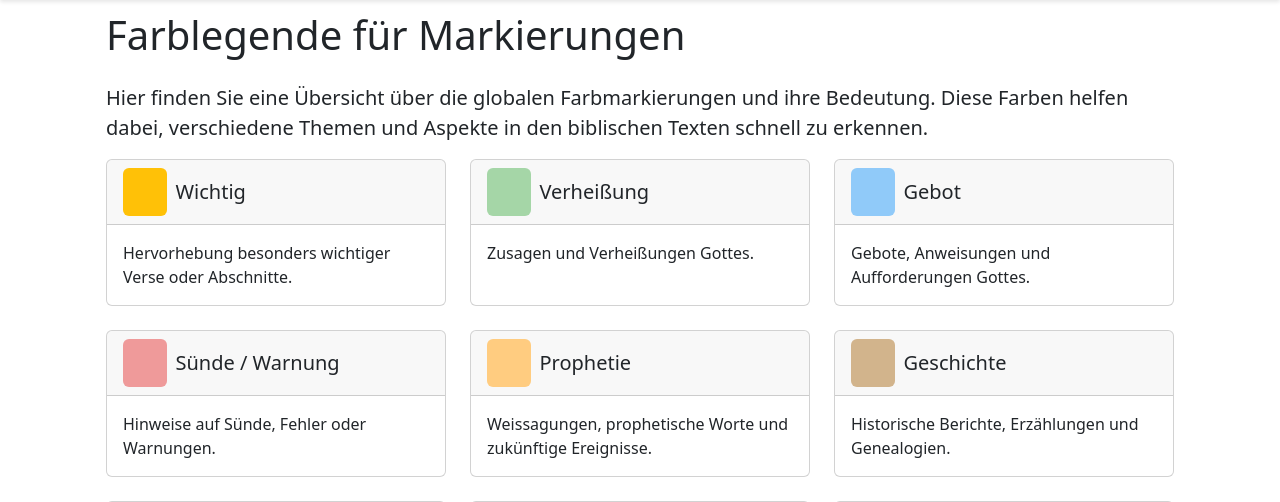
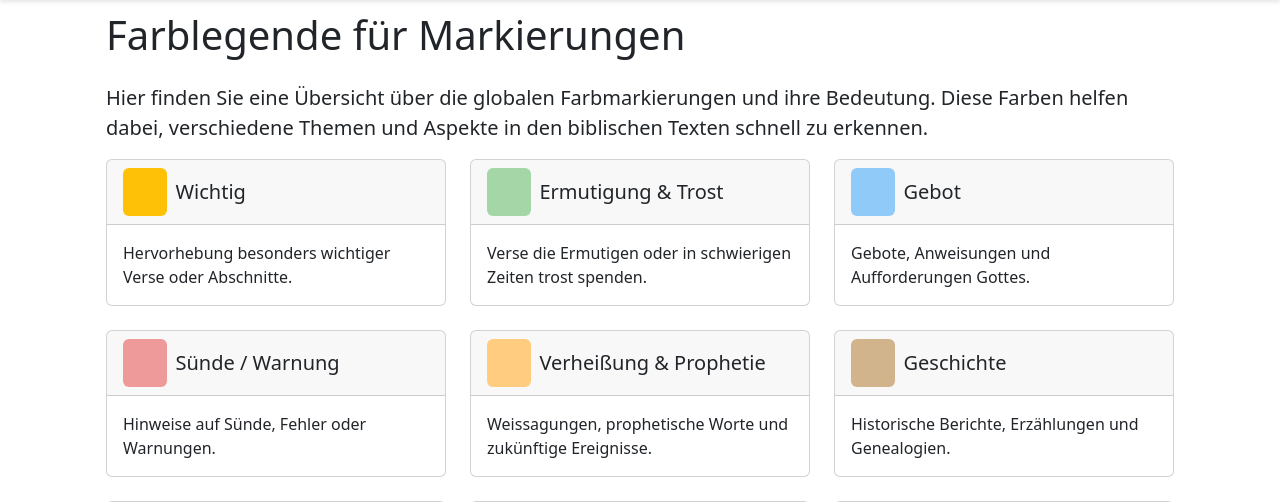
Before and after one commit to LukeEckardt9988/stormhunter, a PHP site: page /farblegende.php in a window 1280 px wide. Shown: the part 63-565 px from the top of the page. Run offline with PHP 8.4, Linux system fonts and the light colour scheme.

Commit message:
ermutigung und trost hinzugefügt. und verheisung zu prophetie geschrieben

```diff
--- a/app.js
+++ b/app.js
@@ -117,9 +117,9 @@ function showVerseActionsInModal(verseElement) {
     modalTitle.textContent = `Aktionen für ${bookChapterTitleText}, Vers ${verseNumText}`;
 
     const highlightColors = [
-        { name: 'Wichtig (Gelb)', value: 'yellow', cssClass: 'bg-warning' }, { name: 'Verheißung (Grün)', value: 'green', cssClass: 'bg-green-custom' },
+        { name: 'Wichtig (Gelb)', value: 'yellow', cssClass: 'bg-warning' }, { name: 'Ermutigung & Trost (Grün)', value: 'green', cssClass: 'bg-green-custom' },
         { name: 'Gebot (Blau)', value: 'blue', cssClass: 'bg-blue-custom' }, { name: 'Sünde/Warnung (Rot)', value: 'red', cssClass: 'bg-red-custom' },
-        { name: 'Prophetie (Orange)', value: 'orange', cssClass: 'bg-orange-custom' }, { name: 'Geschichte (Braun)', value: 'brown', cssClass: 'bg-brown-custom' },
+        { name: 'Verheißung & Prophetie (Orange)', value: 'orange', cssClass: 'bg-orange-custom' }, { name: 'Geschichte (Braun)', value: 'brown', cssClass: 'bg-brown-custom' },
         { name: 'Gleichnis (Türkis)', value: 'parable', cssClass: 'bg-parable-custom' }, { name: 'Zurechtweisung (Lavendel)', value: 'rebuke', cssClass: 'bg-rebuke-custom' },
         { name: 'Namen/Orte (Oliv)', value: 'name', cssClass: 'bg-name-custom' }, { name: 'Heiligung (Rosé)', value: 'sanctification', cssClass: 'bg-sanctification-custom' },
         { name: 'Wunder (Gold)', value: 'miracle', cssClass: 'bg-miracle-custom' }, { name: 'Gottes Wirken (Himmelblau)', value: 'gods_work', cssClass: 'bg-gods-work-custom' },
--- a/config.php
+++ b/config.php
@@ -20,7 +20,7 @@ if (session_status() == PHP_SESSION_NONE) {
 define('DB_SERVER', 'localhost');
 define('DB_USERNAME', 'root');
 define('DB_PASSWORD', '');
-define('DB_NAME', 'bibelapp_db'); // Name Ihrer Datenbank
+define('DB_NAME', 'dbs14268018'); // Name Ihrer Datenbank
 
 // Globale PDO-Verbindungsvariable
 $pdo = null;
--- a/farblegende.php
+++ b/farblegende.php
@@ -14,10 +14,10 @@ require_once 'header.php';
 $colorLegend = [
     // Existierende Farben
     ['name' => 'Wichtig', 'value' => 'yellow', 'cssClass' => 'bg-warning', 'description' => 'Hervorhebung besonders wichtiger Verse oder Abschnitte.'],
-    ['name' => 'Verheißung', 'value' => 'green', 'cssClass' => 'bg-green-custom', 'description' => 'Zusagen und Verheißungen Gottes.'],
+    ['name' => 'Ermutigung & Trost', 'value' => 'green', 'cssClass' => 'bg-green-custom', 'description' => 'Verse die Ermutigen oder in schwierigen Zeiten trost spenden.'],
     ['name' => 'Gebot', 'value' => 'blue', 'cssClass' => 'bg-blue-custom', 'description' => 'Gebote, Anweisungen und Aufforderungen Gottes.'],
     ['name' => 'Sünde / Warnung', 'value' => 'red', 'cssClass' => 'bg-red-custom', 'description' => 'Hinweise auf Sünde, Fehler oder Warnungen.'],
-    ['name' => 'Prophetie', 'value' => 'orange', 'cssClass' => 'bg-orange-custom', 'description' => 'Weissagungen, prophetische Worte und zukünftige Ereignisse.'],
+    ['name' => 'Verheißung & Prophetie', 'value' => 'orange', 'cssClass' => 'bg-orange-custom', 'description' => 'Weissagungen, prophetische Worte und zukünftige Ereignisse.'],
     ['name' => 'Geschichte', 'value' => 'brown', 'cssClass' => 'bg-brown-custom', 'description' => 'Historische Berichte, Erzählungen und Genealogien.'],
     ['name' => 'Gleichnis', 'value' => 'parable', 'cssClass' => 'bg-parable-custom', 'description' => 'Bildhafte Erzählungen und Gleichnisse Jesu oder anderer biblischer Figuren.'],
     ['name' => 'Zurechtweisung / Ermahnung', 'value' => 'rebuke', 'cssClass' => 'bg-rebuke-custom', 'description' => 'Korrektur, Tadel oder ernste Ermahnungen.'],
--- a/status.php
+++ b/status.php
@@ -15,10 +15,10 @@ require_once 'header.php';
 $highlightColorsPHP = [
     // Diese HEX-Werte sind Beispiele und MÜSSEN an Ihre `styles.css` angepasst werden!
     'yellow' => ['name' => 'Wichtig',        'hex' => '#ffe082'], // bg-warning
-    'green'  => ['name' => 'Verheißung',     'hex' => '#a5d6a7'], // bg-green-custom
+    'green'  => ['name' => 'Ermutigung & Trost',     'hex' => '#a5d6a7'], // bg-green-custom
     'blue'   => ['name' => 'Gebot',          'hex' => '#90caf9'], // bg-blue-custom
     'red'    => ['name' => 'Sünde/Warnung',  'hex' => '#ef9a9a'], // bg-red-custom
-    'orange' => ['name' => 'Prophetie',      'hex' => '#ffcc80'], // bg-orange-custom
+    'orange' => ['name' => 'Verheißung & Prophetie',      'hex' => '#ffcc80'], // bg-orange-custom
     'brown'  => ['name' => 'Geschichte',     'hex' => '#d2b48c'], // bg-brown-custom
     'parable' => ['name' => 'Gleichnis',      'hex' => '#a0e6d7'], // bg-parable-custom
     'rebuke' => ['name' => 'Zurechtweisung', 'hex' => '#d1c4e9'], // bg-rebuke-custom
```
